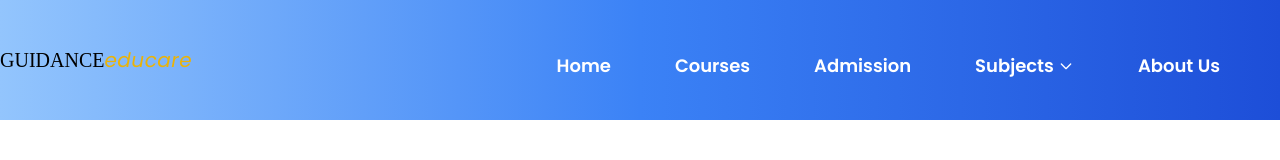
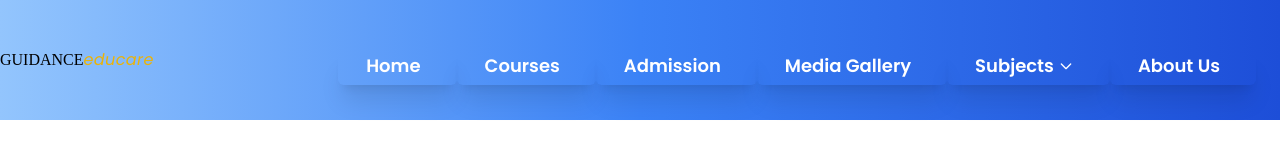
Before and after one commit to EducareGuidance/edu-guidance-hub, a React (Vite) app: page / in a window 1280 px wide. Shown: the top 160 px of the page. Built offline with nearby package versions, Linux system fonts and the light colour scheme.

Commit message:
Added designs

```diff
--- /dev/null
+++ b/src/components/Darkmode.jsx
@@ -0,0 +1,27 @@
+import React, { useState } from 'react';
+
+const DarkModeToggle = () => {
+  const [darkMode, setDarkMode] = useState(false);
+
+  const toggleDarkMode = () => {
+    setDarkMode(!darkMode);
+    if (!darkMode) {
+      document.documentElement.classList.add('dark');
+    } else {
+      document.documentElement.classList.remove('dark');
+    }
+  };
+
+  return (
+    <div className="flex justify-center items-center h-screen">
+      <button
+        onClick={toggleDarkMode}
+        className="bg-gray-800 text-white px-4 py-2 rounded-md hover:bg-gray-700"
+      >
+        {darkMode ? 'Light Mode' : 'Dark Mode'}
+      </button>
+    </div>
+  );
+};
+
+export default DarkModeToggle;
--- a/src/components/Footer.jsx
+++ b/src/components/Footer.jsx
@@ -15,6 +15,8 @@ const Footer = () => {
           </button>
         </div>
       </div>
+      <hr class="my-8 border-t-2 border-gray-300"></hr>
+
 
       <div className='grid grid-cols-1 sm:grid-cols-3 lg:grid-cols-3 gap-6 px-10 py-8 text-center'>
         <ul>
--- a/src/components/Info.jsx
+++ b/src/components/Info.jsx
@@ -13,7 +13,7 @@ function Info() {
     }
 
     return (
-        <div className='m-2 p-4 mt-8'>
+        <div className='m-44 mt-8  rounded-lg shadow-2xl'>
             <div className='m-2'>
                 <h2 className='font-bold text-2xl m-2 p-2 text-center'>Welcome to the Best Coaching Institute for JEE and NEET</h2>
 
--- a/src/components/navbar1.jsx
+++ b/src/components/navbar1.jsx
@@ -1,6 +1,9 @@
 import React, { useState } from 'react';
 import DropdownMenu from './DropdownMenu';
 import DropdownMenu1 from './DropdownMenu1';
+import { Link } from 'react-router-dom';
+
+
 
 const Navbar = () => {
   const [isOpen, setIsOpen] = useState(false);
@@ -10,24 +13,27 @@ const Navbar = () => {
   };
 
   return (
-    <nav className="sticky top-0 w-full bg-gradient-to-r from-blue-300 via-blue-500 to-blue-700 z-50">
-      <div className="max-w-7xl mx-auto px-0 py-7">
+    <nav className="sticky top-0 w-full bg-gradient-to-r from-blue-300 via-blue-500 to-blue-700 z-50 ">
+      <div className="max-w-7xl mx-auto px-0 py-7 ">
         <div className="flex justify-between h-16">
           <div className="flex">
             <div className="flex-shrink-0 flex items-center ">
-              <a href="/" className="text-white text-xl"><span className='font-times text-black '>GUIDANCE</span><span className='perpetua italic tracking-wide text-yellow-500'>educare</span></a>
+              <Link to='/'><span className='font-times text-black '>GUIDANCE</span><span className='perpetua italic tracking-wide text-yellow-500'>educare</span></Link>
             </div>
           </div>
           <div className="hidden md:block">
             <div className="ml-10 flex items-baseline space-x-4">
             <ul className='flex text-lg m-2 px-4 py-2'>
-            <li><a href="/" className="text-gray-300 hover:text-white px-3 py-2 rounded-md text-sm font-medium"><button className="text-lg bg-transparent hover:text-black text-white font-semibold py-2 px-4 rounded mr-2 transition-transform duration-300 hover:scale-110">Home</button></a></li>
-            <li><a href="/" className="text-gray-300 hover:text-white px-3 py-2 rounded-md text-sm font-medium"><button className="text-lg bg-transparent hover:text-black text-white font-semibold py-2 px-4 rounded mr-2 transition-transform duration-300 hover:scale-110">Courses</button></a></li>
-            <li><a href="/" className="text-gray-300 hover:text-white px-3 py-2 rounded-md text-sm font-medium"><button className="text-lg bg-transparent hover:text-black text-white font-semibold py-2 px-4 rounded mr-2 transition-transform duration-300 hover:scale-110">Admission</button></a></li>
-            <li><a href="/" className="text-gray-300 hover:text-white px-3 py-2 rounded-md text-sm font-medium"><button className="text-lg bg-transparent hover:text-black text-white font-semibold py-2 px-4 rounded mr-2 transition-transform duration-300 hover:scale-110"><DropdownMenu/></button></a></li>
-            <li><a href="/" className="text-gray-300 hover:text-white px-3 py-2 rounded-md text-sm font-medium"><button className="text-lg bg-transparent hover:text-black text-white font-semibold py-2 px-4 rounded mr-2 transition-transform duration-300 hover:scale-110">About Us</button></a></li>
+            <li><a href="/" className="text-gray-300 hover:text-white px-3 py-2 rounded-md text-sm font-medium shadow-xl"><button className="text-lg bg-transparent hover:text-black text-white font-semibold py-2 px-4 rounded mr-2 transition-transform duration-300 hover:scale-110">Home</button></a></li>
+            <li><a href="/" className="text-gray-300 hover:text-white px-3 py-2 rounded-md text-sm font-medium shadow-xl"><button className="text-lg bg-transparent hover:text-black text-white font-semibold py-2 px-4 rounded mr-2 transition-transform duration-300 hover:scale-110">Courses</button></a></li>
+            <li><a href="/" className="text-gray-300 hover:text-white px-3 py-2 rounded-md text-sm font-medium shadow-xl"><button className="text-lg bg-transparent hover:text-black text-white font-semibold py-2 px-4 rounded mr-2 transition-transform duration-300 hover:scale-110">Admission</button></a></li>
+            <li><a href="/" className="text-gray-300 hover:text-white px-3 py-2 rounded-md text-sm font-medium shadow-xl"><button className="text-lg bg-transparent hover:text-black text-white font-semibold py-2 px-4 rounded mr-2 transition-transform duration-300 hover:scale-110">Media Gallery</button></a></li>
+            <li><a href="/" className="text-gray-300 hover:text-white px-3 py-2 rounded-md text-sm font-medium shadow-xl"><button className="text-lg bg-transparent hover:text-black text-white font-semibold py-2 px-4 rounded mr-2 transition-transform duration-300 hover:scale-110"><DropdownMenu/></button></a></li>
+            <li><a href="/" className="text-gray-300 hover:text-white px-3 py-2 rounded-md text-sm font-medium shadow-xl"><button className="text-lg bg-transparent hover:text-black text-white font-semibold py-2 px-4 rounded mr-2 transition-transform duration-300 hover:scale-110">About Us</button></a></li>
             </ul>
+
             </div>
+
           </div>
           <div className="md:hidden">
             <button onClick={toggleNavbar} className="inline-flex items-center justify-center p-2 rounded-md text-gray-400 hover:text-white hover:bg-gray-700 focus:outline-none focus:bg-gray-700 focus:text-white">
@@ -51,6 +57,7 @@ const Navbar = () => {
           </div>
         </div>
       )}
+
     </nav>
   );
 };
--- a/src/pages/Body.jsx
+++ b/src/pages/Body.jsx
@@ -4,9 +4,11 @@ import Info from "../components/Info"
 import Notice from "../components/Notice/Notice"
 import Courses from '../components/Courses'
 
+
 function Body() {
     return (
         <div>
+
             <Carousel />
             <Info />
             <Notice />
--- a/tailwind.config.js
+++ b/tailwind.config.js
@@ -4,6 +4,7 @@ export default {
     "./index.html",
     "./src/**/*.{js,ts,jsx,tsx}",
   ],
+  darkMode:"class",
   theme: {
     extend: {
       fontFamily: {
```
